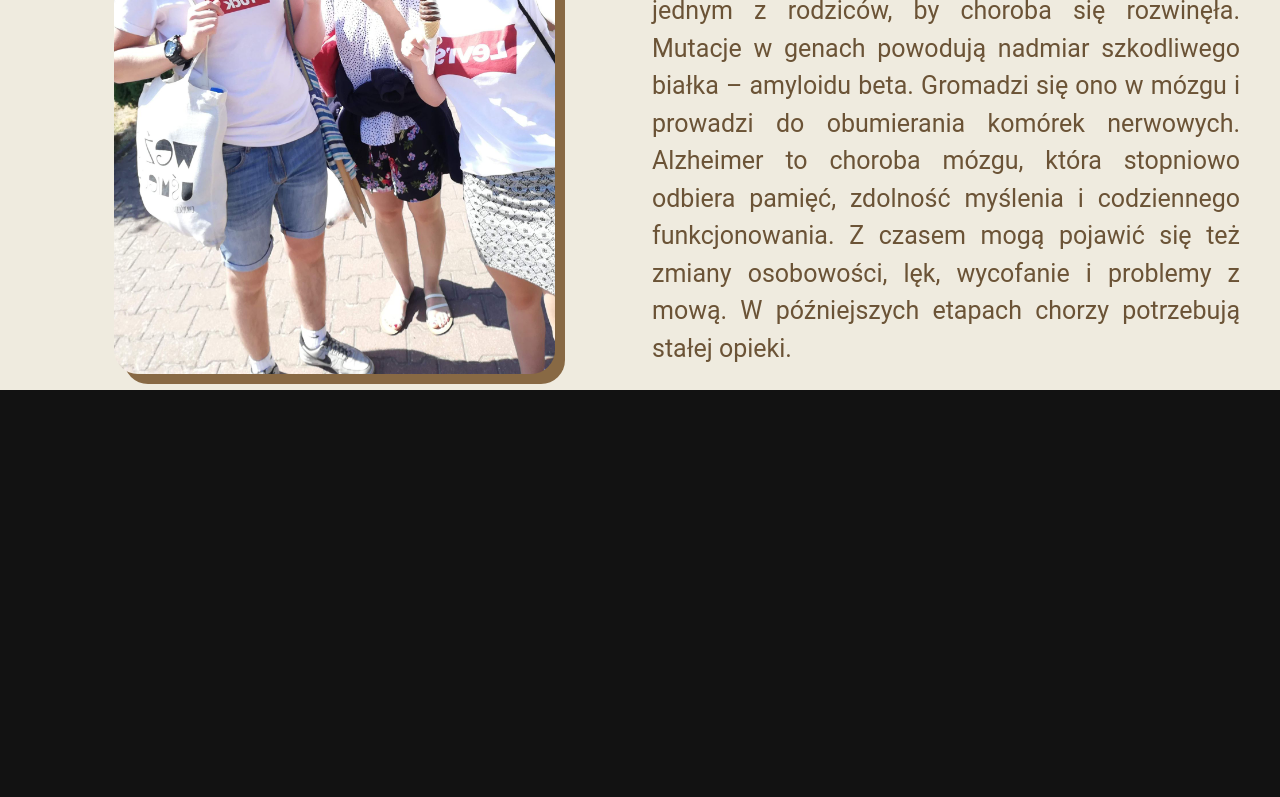
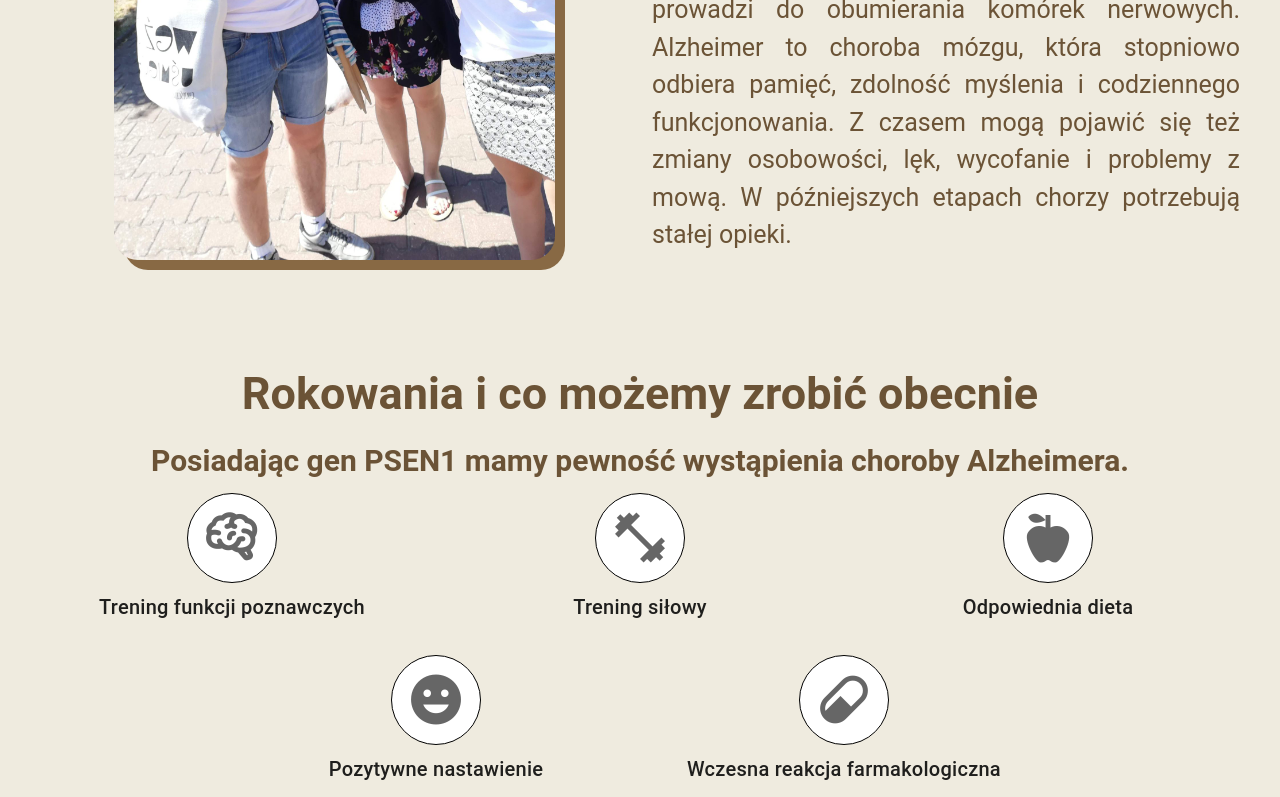
Before and after one commit to PatrykJarzynka/Memory, a Vue app: page / in a window 1280 px wide. Shown: the part 2000-2797 px from the top of the page. Before the commit the page ends 2390 px from the top, so only its background shows below. Built offline with nearby package versions, Linux system fonts and the light colour scheme; a small style sheet from the web is missing; a web font is replaced by a local one.

Commit message:
Added new section with possibilites.

```diff
--- a/src/components/FamilyMemberCard.vue
+++ b/src/components/FamilyMemberCard.vue
@@ -75,7 +75,7 @@
     }
 
     @media only screen and (width >= 1280px) {
-      width: 150px;
+      width: 130px;
     }
   }
 
--- a/src/pages/index.vue
+++ b/src/pages/index.vue
@@ -30,6 +30,33 @@
       </template>
     </IllustratedContent>
 
+    <div>
+      <h2 class="section-title">Rokowania i co możemy zrobić obecnie</h2>
+      <h3 class="section-sub_title">Posiadając gen PSEN1 mamy pewność wystąpienia choroby Alzheimera.</h3>
+
+      <v-row class="possibilities-container">
+        <v-col
+          v-for="possibility in possibilities"
+          :key="possibility.text"
+          cols="4"
+        >
+          <v-card
+            elevation="0"
+            class="possibility-card"
+          >
+            <v-avatar class="possibilities-icon" size="90">
+              <v-icon
+                size="60"
+                :icon="possibility.icon"
+              />
+            </v-avatar>
+
+            <v-card-title>{{ possibility.text }}</v-card-title>
+          </v-card>
+        </v-col>
+      </v-row>
+    </div>
+
   </v-container>
 
 </template>
@@ -38,6 +65,29 @@
 
   import FamilyTimeline from "@/components/FamilyTimeline.vue"
   import IllustratedContent from "@/components/IllustratedContent.vue"
+
+  const possibilities = [
+    {
+      icon: "mdi-brain",
+      text: "Trening funkcji poznawczych",
+    },
+    {
+      icon: "mdi-dumbbell",
+      text: "Trening siłowy",
+    },
+    {
+      icon: "mdi-food-apple",
+      text: "Odpowiednia dieta",
+    },
+    {
+      icon: "mdi-emoticon",
+      text: "Pozytywne nastawienie",
+    },
+    {
+      icon: "mdi-pill",
+      text: "Wczesna reakcja farmakologiczna",
+    },
+  ]
 </script>
 
 <style lang="scss" scoped>
@@ -96,7 +146,7 @@
   color: rgb(var(--v-theme-primary));
   font-size: 18px;
   text-align: center;
-  margin-block: 40px;
+  margin-block: 10px;
 
   @media only screen and (width >= 600px) {
     font-size: 21px;
@@ -127,7 +177,22 @@
   @media only screen and (width >= 1280px) {
     font-size: 25px;
   }
+}
 
+.possibilities-container {
+  justify-content: center;
+}
+
+.possibility-card {
+  display: flex;
+  flex-direction: column;
+  align-items: center;
+  background-color: transparent;
+}
+
+.possibilities-icon {
+  border: 1px solid black;
+  border-radius: 50%;
 }
 
 </style>
```
